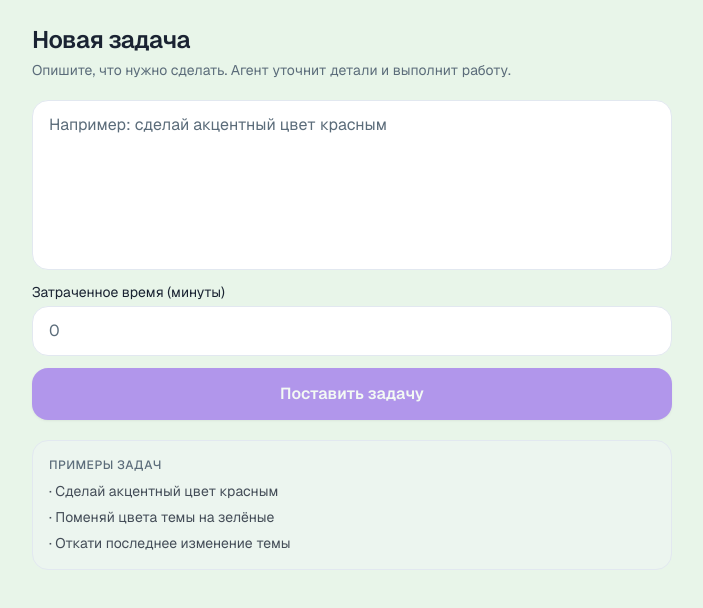
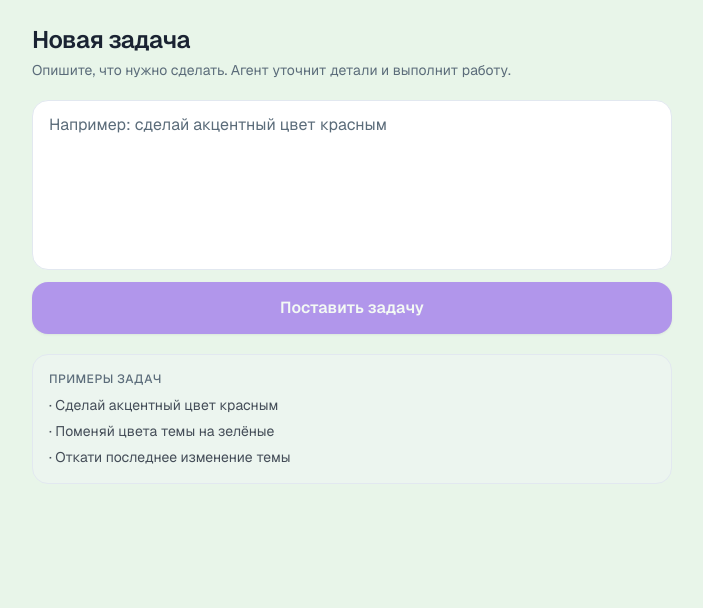
Before and after one commit to iliakrupin/dev4you, a Next.js app: page /new in a window 1280 px wide. Shown: the top 608 px of the page, without its empty margins (288-991 px from the left). Built offline with nearby package versions, Linux system fonts and the light colour scheme.

Commit message:
Revert "task #68: Добавить отображение затраченного времени на разработку в карт (#41)"
This reverts commit d8ed6dca9f34205817e24a2ed43fa98f9669239f.

```diff
--- a/app/new/new-task-form.tsx
+++ b/app/new/new-task-form.tsx
@@ -6,7 +6,6 @@ import { useState, useTransition } from "react";
 export function NewTaskForm() {
   const router = useRouter();
   const [text, setText] = useState("");
-  const [developmentTime, setDevelopmentTime] = useState("");
   const [error, setError] = useState<string | null>(null);
   const [pending, startTransition] = useTransition();
 
@@ -20,11 +19,6 @@ export function NewTaskForm() {
     }
     if (trimmed.length > 2000) {
       setError("Слишком длинно — уложитесь в 2000 символов");
-      return;
-    }
-    const time = parseInt(developmentTime, 10);
-    if (developmentTime && (isNaN(time) || time <= 0)) {
-      setError("Затраченное время должно быть положительным числом");
       return;
     }
 
@@ -42,7 +36,7 @@ export function NewTaskForm() {
             "Content-Type": "application/json",
             ...(initData ? { "X-Telegram-Init-Data": initData } : {}),
           },
-          body: JSON.stringify({ text: trimmed, status: "todo", developmentTime: time || 0 }),
+          body: JSON.stringify({ text: trimmed, status: "todo" }),
         });
 
         if (!res.ok) {
@@ -68,18 +62,6 @@ export function NewTaskForm() {
         rows={6}
         className="w-full resize-none rounded-2xl border border-border bg-surface px-4 py-3 text-base text-foreground placeholder:text-muted-foreground focus:border-accent focus:outline-none focus:ring-2 focus:ring-accent/30 disabled:opacity-60"
       />
-      <div className="flex flex-col gap-1">
-        <label className="text-sm text-foreground">Затраченное время (минуты)</label>
-        <input
-          type="number"
-          name="developmentTime"
-          value={developmentTime}
-          onChange={(e) => setDevelopmentTime(e.target.value)}
-          disabled={pending}
-          placeholder="0"
-          className="w-full rounded-2xl border border-border bg-surface px-4 py-3 text-base text-foreground placeholder:text-muted-foreground focus:border-accent focus:outline-none focus:ring-2 focus:ring-accent/30 disabled:opacity-60"
-        />
-      </div>
       {error && (
         <p className="rounded-xl bg-danger/10 px-3 py-2 text-sm text-danger">
           {error}
--- a/components/task-card.tsx
+++ b/components/task-card.tsx
@@ -110,16 +110,6 @@ export function TaskCard({ task }: { task: Task }) {
           <p className="mt-1 text-xs text-muted-foreground">
             #{task.id} · {formatRelative(task.createdAt)}
             {task.telegramUsername ? ` · @${task.telegramUsername}` : ""}
-            {task.developmentTime && task.developmentTime > 0 && (
-              <span className="ml-1">
-                ·
-                <svg xmlns="http://www.w3.org/2000/svg" width="12" height="12" viewBox="0 0 24 24" fill="none" stroke="currentColor" strokeWidth="2" strokeLinecap="round" strokeLinejoin="round" className="inline-block align-middle mr-0.5">
-                  <circle cx="12" cy="12" r="10" />
-                  <polyline points="12 6 12 12 16 14" />
-                </svg>
-                {task.developmentTime} мин
-              </span>
-            )}
           </p>
         </div>
         <div className="flex items-center gap-2">
```
